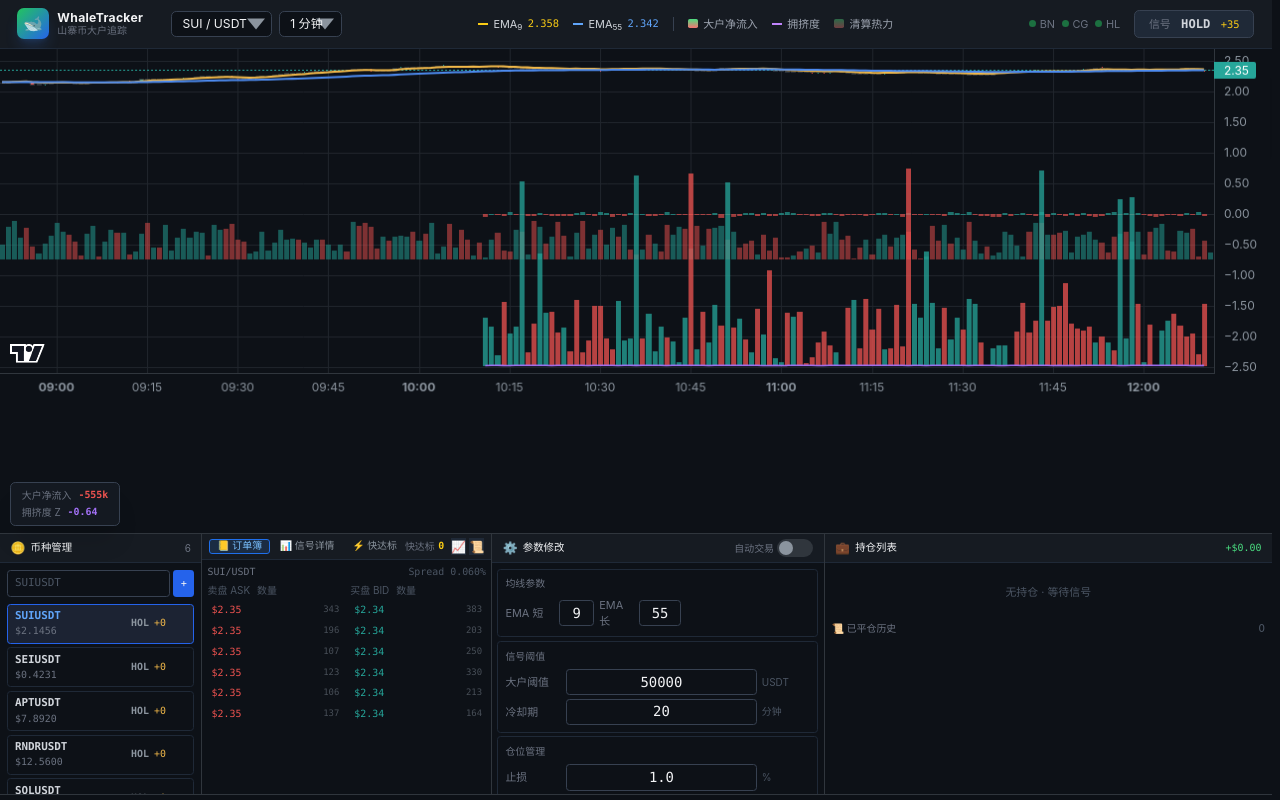
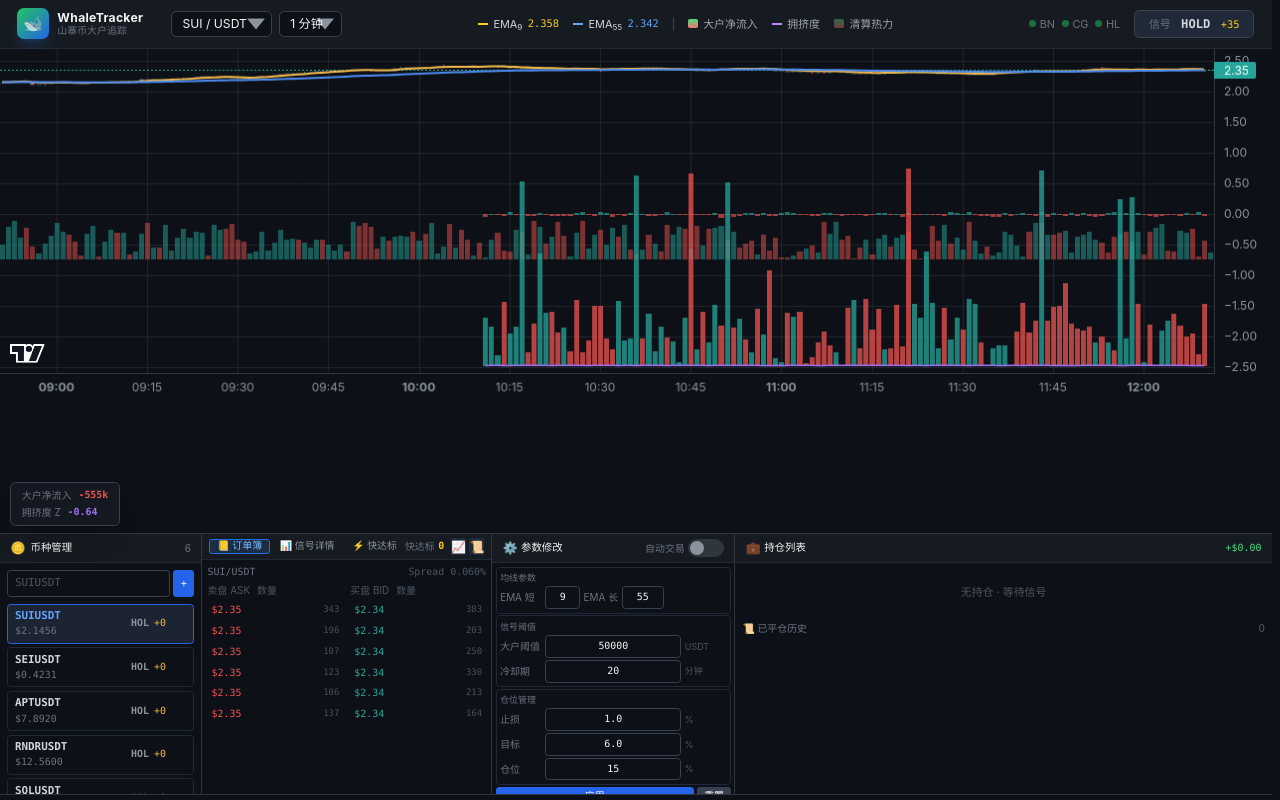
Before and after one commit to 65306272-alt/whale-tracker, an Electron app: page src/renderer/index.html in a window 1280 px wide. Drawn offline with Linux system fonts and the light colour scheme; no server answers; animation ran at ten frames a second.

Commit message:
style: 参数面板字号整体缩小1px, 间距减半, overflow-hidden 一屏可见

```diff
--- a/src/renderer/index.html
+++ b/src/renderer/index.html
@@ -223,7 +223,7 @@
                 <!-- ==================== 面板 3: 参数修改 ==================== -->
                 <div id="panelParams" class="wt-panel flex flex-col" style="min-width:200px; flex:0 0 auto">
                     <div class="wt-panel-header flex items-center justify-between px-3 py-1.5 border-b border-gray-800 bg-[#161b22]">
-                        <div class="flex items-center gap-1.5">
+                        <div class="flex items-center gap-1">
                             <span>⚙️</span>
                             <span class="text-xs font-medium">参数修改</span>
                         </div>
@@ -236,61 +236,61 @@
                             </label>
                         </div>
                     </div>
-                    <div class="wt-panel-body flex-1 p-1.5 overflow-auto flex flex-col gap-1">
+                    <div class="wt-panel-body flex-1 p-1 overflow-hidden flex flex-col gap-0.5">
                         <!-- EMA -->
-                        <div class="bg-[#0d1117] rounded p-2 border border-gray-800">
-                            <div class="text-[10px] text-gray-500 mb-1.5">均线参数</div>
-                            <div class="flex items-center gap-1.5 text-[11px]">
-                                <label class="text-gray-500 w-14">EMA 短</label>
-                                <input id="emaShort" type="number" value="9" min="2" class="wt-input w-10 bg-[#0d1117] border border-gray-700 rounded px-1.5 py-0.5 text-center font-mono">
+                        <div class="bg-[#0d1117] rounded p-1 border border-gray-800">
+                            <div class="text-[9px] text-gray-500 mb-0.5 font-medium">均线参数</div>
+                            <div class="flex items-center gap-1 text-[10px]">
+                                <label class="text-gray-500 w-12">EMA 短</label>
+                                <input id="emaShort" type="number" value="9" min="2" class="wt-input w-10 bg-[#0d1117] border border-gray-700 rounded px-1 py-0 text-center font-mono text-[10px]">
                                 <label class="text-gray-500 w-10">EMA 长</label>
-                                <input id="emaLong" type="number" value="55" min="5" class="wt-input w-12 bg-[#0d1117] border border-gray-700 rounded px-1.5 py-0.5 text-center font-mono">
+                                <input id="emaLong" type="number" value="55" min="5" class="wt-input w-12 bg-[#0d1117] border border-gray-700 rounded px-1 py-0 text-center font-mono text-[10px]">
                             </div>
                         </div>
 
                         <!-- 阈值 -->
-                        <div class="bg-[#0d1117] rounded p-2 border border-gray-800">
-                            <div class="text-[10px] text-gray-500 mb-1.5">信号阈值</div>
-                            <div class="flex flex-col gap-1 text-[11px]">
-                                <div class="flex items-center gap-1.5">
-                                    <label class="text-gray-500 w-16">大户阈值</label>
-                                    <input id="whaleThreshold" type="number" value="50000" step="1000" class="wt-input flex-1 bg-[#0d1117] border border-gray-700 rounded px-1.5 py-0.5 text-center font-mono">
-                                    <span class="text-gray-600 text-[10px] w-14">USDT</span>
+                        <div class="bg-[#0d1117] rounded p-1 border border-gray-800">
+                            <div class="text-[9px] text-gray-500 mb-0.5 font-medium">信号阈值</div>
+                            <div class="flex flex-col gap-0.5 text-[10px]">
+                                <div class="flex items-center gap-1">
+                                    <label class="text-gray-500 w-12">大户阈值</label>
+                                    <input id="whaleThreshold" type="number" value="50000" step="1000" class="wt-input flex-1 bg-[#0d1117] border border-gray-700 rounded px-1 py-0 text-center font-mono text-[10px]">
+                                    <span class="text-gray-600 text-[9px] w-12">USDT</span>
                                 </div>
-                                <div class="flex items-center gap-1.5">
-                                    <label class="text-gray-500 w-16">冷却期</label>
-                                    <input id="cooldown" type="number" value="20" min="0" class="wt-input flex-1 bg-[#0d1117] border border-gray-700 rounded px-1.5 py-0.5 text-center font-mono">
-                                    <span class="text-gray-600 text-[10px] w-14">分钟</span>
+                                <div class="flex items-center gap-1">
+                                    <label class="text-gray-500 w-12">冷却期</label>
+                                    <input id="cooldown" type="number" value="20" min="0" class="wt-input flex-1 bg-[#0d1117] border border-gray-700 rounded px-1 py-0 text-center font-mono text-[10px]">
+                                    <span class="text-gray-600 text-[9px] w-12">分钟</span>
                                 </div>
                             </div>
                         </div>
 
                         <!-- 仓位管理 -->
-                        <div class="bg-[#0d1117] rounded p-2 border border-gray-800">
-                            <div class="text-[10px] text-gray-500 mb-1.5">仓位管理</div>
-                            <div class="flex flex-col gap-1 text-[11px]">
-                                <div class="flex items-center gap-1.5">
-                                    <label class="text-gray-500 w-16">止损</label>
-                                    <input id="stopLoss" type="number" value="1.0" step="0.1" class="wt-input flex-1 bg-[#0d1117] border border-gray-700 rounded px-1.5 py-0.5 text-center font-mono">
-                                    <span class="text-gray-600 text-[10px] w-14">%</span>
+                        <div class="bg-[#0d1117] rounded p-1 border border-gray-800">
+                            <div class="text-[9px] text-gray-500 mb-0.5 font-medium">仓位管理</div>
+                            <div class="flex flex-col gap-0.5 text-[10px]">
+                                <div class="flex items-center gap-1">
+                                    <label class="text-gray-500 w-12">止损</label>
+                                    <input id="stopLoss" type="number" value="1.0" step="0.1" class="wt-input flex-1 bg-[#0d1117] border border-gray-700 rounded px-1 py-0 text-center font-mono text-[10px]">
+                                    <span class="text-gray-600 text-[9px] w-12">%</span>
                                 </div>
-                                <div class="flex items-center gap-1.5">
-                                    <label class="text-gray-500 w-16">目标</label>
-                                    <input id="takeProfit" type="number" value="6.0" step="0.5" class="wt-input flex-1 bg-[#0d1117] border border-gray-700 rounded px-1.5 py-0.5 text-center font-mono">
-                                    <span class="text-gray-600 text-[10px] w-14">%</span>
+                                <div class="flex items-center gap-1">
+                                    <label class="text-gray-500 w-12">目标</label>
+                                    <input id="takeProfit" type="number" value="6.0" step="0.5" class="wt-input flex-1 bg-[#0d1117] border border-gray-700 rounded px-1 py-0 text-center font-mono text-[10px]">
+                                    <span class="text-gray-600 text-[9px] w-12">%</span>
                                 </div>
-                                <div class="flex items-center gap-1.5">
-                                    <label class="text-gray-500 w-16">仓位</label>
-                                    <input id="positionPct" type="number" value="15" min="1" max="50" class="wt-input flex-1 bg-[#0d1117] border border-gray-700 rounded px-1.5 py-0.5 text-center font-mono">
-                                    <span class="text-gray-600 text-[10px] w-14">%</span>
+                                <div class="flex items-center gap-1">
+                                    <label class="text-gray-500 w-12">仓位</label>
+                                    <input id="positionPct" type="number" value="15" min="1" max="50" class="wt-input flex-1 bg-[#0d1117] border border-gray-700 rounded px-1 py-0 text-center font-mono text-[10px]">
+                                    <span class="text-gray-600 text-[9px] w-12">%</span>
                                 </div>
                             </div>
                         </div>
 
                         <!-- 应用 / 重置 -->
                         <div class="flex gap-1">
-                            <button id="applyParams" class="flex-1 px-2 py-1 bg-blue-600 hover:bg-blue-500 rounded text-[11px] font-medium transition">应用</button>
-                            <button id="resetParams" class="px-2 py-1 bg-gray-700 hover:bg-gray-600 rounded text-[11px] transition">重置</button>
+                            <button id="applyParams" class="flex-1 px-2 py-0.5 bg-blue-600 hover:bg-blue-500 rounded text-[10px] font-medium transition">应用</button>
+                            <button id="resetParams" class="px-2 py-0.5 bg-gray-700 hover:bg-gray-600 rounded text-[10px] transition">重置</button>
                         </div>
                     </div>
                 </div>
@@ -298,7 +298,7 @@
                 <!-- ==================== 面板 4: 持仓列表 ==================== -->
                 <div id="panelPositions" class="wt-panel flex flex-col" style="min-width:340px; flex:1 0 0">
                     <div class="wt-panel-header flex items-center justify-between px-3 py-1.5 border-b border-gray-800 bg-[#161b22]">
-                        <div class="flex items-center gap-1.5">
+                        <div class="flex items-center gap-1">
                             <span>💼</span>
                             <span class="text-xs font-medium">持仓列表</span>
                         </div>
```
